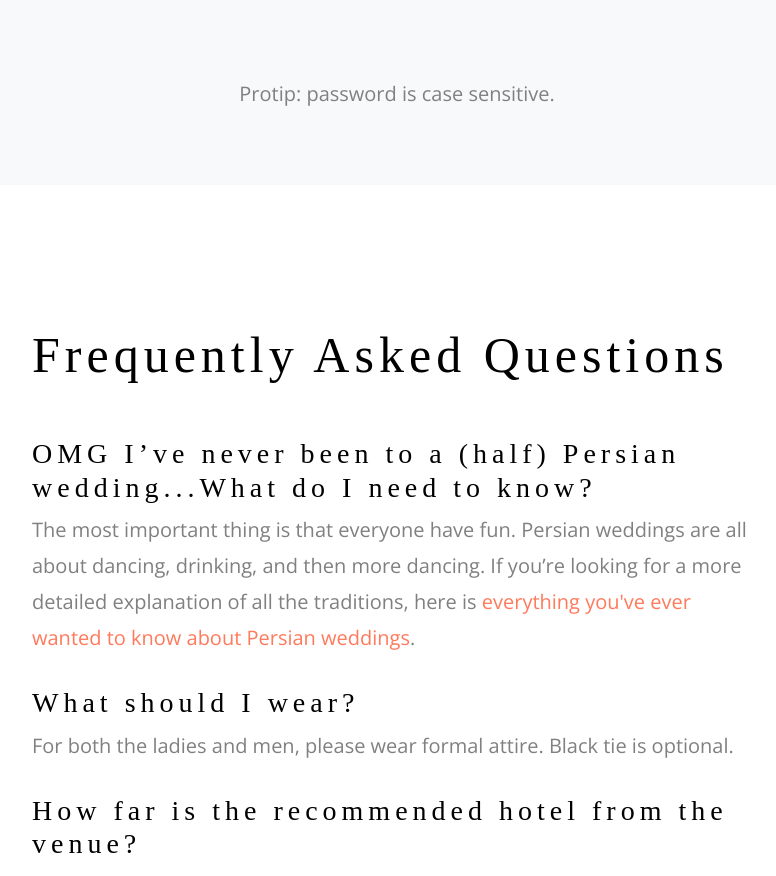
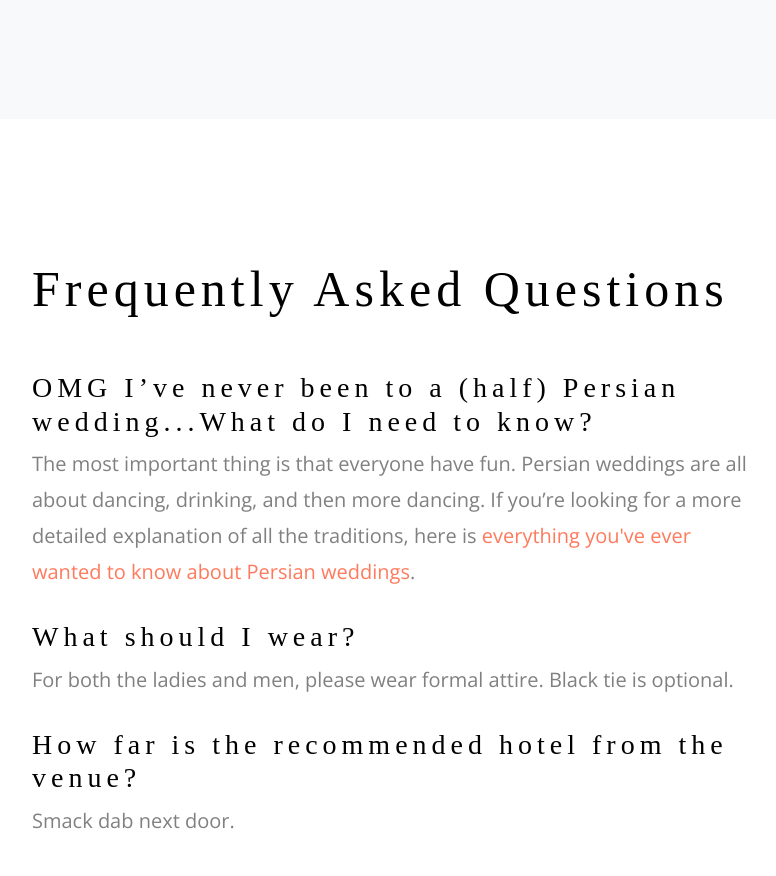
Before and after one commit to minddog/a-wedding-site, a plain HTML site: page index.html in a window 1280 px wide. Shown: the part 2383-3259 px from the top of the page, without its empty margins (243-1019 px from the left). Drawn offline with nearby package versions, Linux system fonts and the light colour scheme; some packages are replaced by stand-ins of ours; a script that the page names is missing; a web font is replaced by a local one.

Commit message:
Remove case sensitive statement.

```diff
--- a/index.html
+++ b/index.html
@@ -131,8 +131,7 @@
                   <p class="mb-2" style="font-size: 15px">
                   Can't see the form below? Try <a href="https://ladamn.app.rsvpify.com/">this link instead.</a>
                   </p>
-                  <p style="position: relative; bottom: -145px;">Protip: <b>password</b> is case sensitive.</p>
-					       <script type="text/javascript" src="https://app.rsvpify.com/embed/500113284"></script><script type="text/javascript" src="https://app.rsvpify.com/js/iframeResizer.min.js"></script><script type="text/javascript">iFrameResize({autoResize: true,checkOrigin: false,heightCalculationMethod: 'max',enablePublicMethods: true}, "#RSVPifyIFrame");</script>
+                  <script type="text/javascript" src="https://app.rsvpify.com/embed/500113284"></script><script type="text/javascript" src="https://app.rsvpify.com/js/iframeResizer.min.js"></script><script type="text/javascript">iFrameResize({autoResize: true,checkOrigin: false,heightCalculationMethod: 'max',enablePublicMethods: true}, "#RSVPifyIFrame");</script>
               </div>
             </div>
 
```
